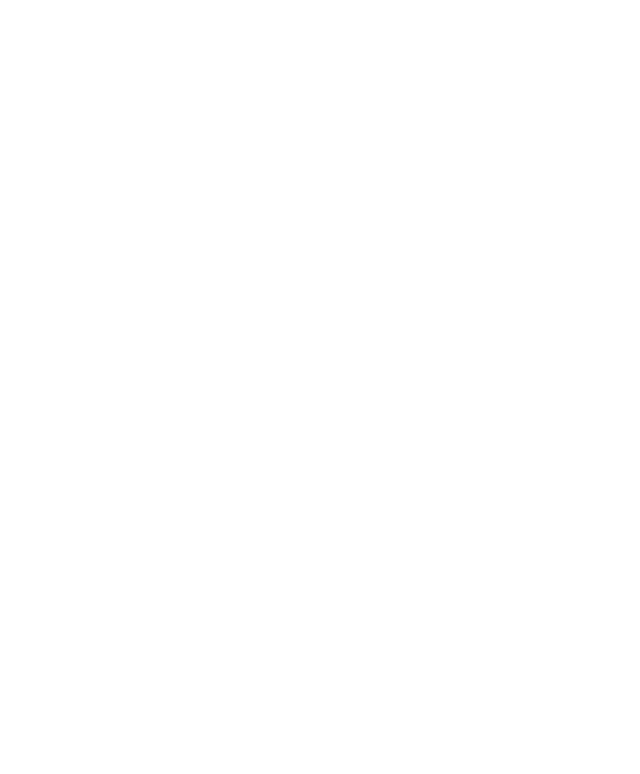
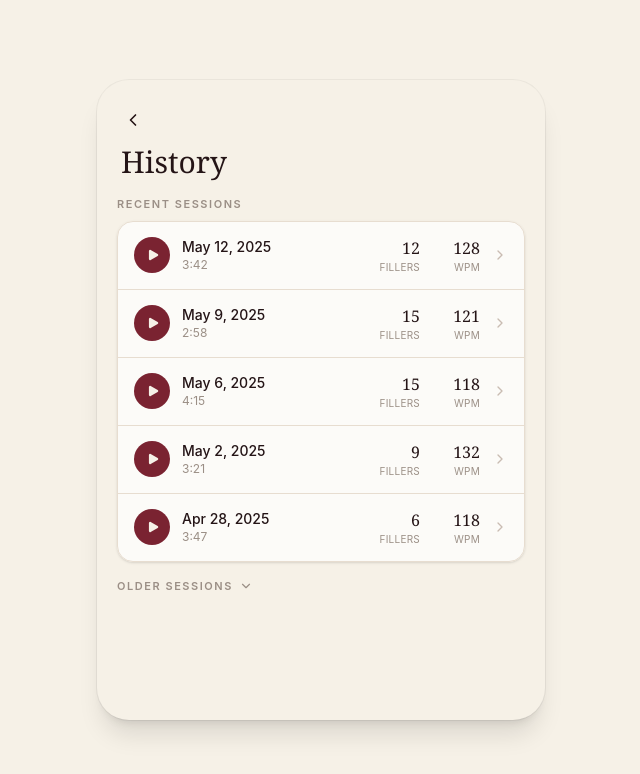
Before and after one commit to Yabowerk/Speaking-Practice-web-app, a React (Vite) app in the folder frontend/: page /history in a window 1280 px wide. Before the commit this address had no page. Shown: the top 774 px of the page, without its empty margins (319-959 px from the left). Built offline with nearby package versions, Linux system fonts and the light colour scheme.

Commit message:
history page added

```diff
--- a/frontend/src/App.jsx
+++ b/frontend/src/App.jsx
@@ -4,6 +4,7 @@
 import Home from "./pages/Home";
 import Recording from "./pages/Recording";
 import Results from "./pages/Results";
+import History from "./pages/History";
 
 function App() {
   const [count, setCount] = useState(0)
@@ -15,6 +16,7 @@
         <Route path="/" element={<Home />} />
         <Route path="/Recording" element={<Recording />} />
         <Route path="/Results" element={<Results />} />
+         <Route path="/history" element={<History/>} />
       </Routes>
     </BrowserRouter>
   )
--- /dev/null
+++ b/frontend/src/pages/History.tsx
@@ -0,0 +1,178 @@
+import React, { useState } from "react";
+import {
+  ChevronLeft,
+  ChevronRight,
+  ChevronDown,
+  Play,
+  Mic,
+} from "lucide-react";
+
+const DEFAULT_RECENT = [
+  { id: 1, date: "May 12, 2025", time: "3:42", fillerWords: 12, wpm: 128 },
+  { id: 2, date: "May 9, 2025", time: "2:58", fillerWords: 15, wpm: 121 },
+  { id: 3, date: "May 6, 2025", time: "4:15", fillerWords: 15, wpm: 118 },
+  { id: 4, date: "May 2, 2025", time: "3:21", fillerWords: 9, wpm: 132 },
+  { id: 5, date: "Apr 28, 2025", time: "3:47", fillerWords: 6, wpm: 118 },
+];
+
+const DEFAULT_OLDER = [
+  { id: 6, date: "Apr 24, 2025", time: "3:05", fillerWords: 14, wpm: 116 },
+  { id: 7, date: "Apr 20, 2025", time: "2:41", fillerWords: 10, wpm: 124 },
+  { id: 8, date: "Apr 15, 2025", time: "3:52", fillerWords: 17, wpm: 112 },
+];
+
+export default function History({
+  recentSessions = DEFAULT_RECENT,
+  olderSessions = DEFAULT_OLDER,
+  onBack = () => {},
+  onOpenSession = () => {},
+  onStartFirstSession = () => {},
+}) {
+  const [showOlder, setShowOlder] = useState(false);
+  const isEmpty = recentSessions.length === 0;
+
+  return (
+    <div className="min-h-screen w-full bg-[#F6F1E7] flex items-center justify-center p-4 sm:p-8">
+      <div className="w-full max-w-sm sm:max-w-md flex flex-col rounded-[2rem] bg-[#F6F1E7] sm:shadow-xl sm:ring-1 sm:ring-black/5 overflow-hidden min-h-[600px] sm:min-h-[640px]">
+        {/* Top bar */}
+        <div className="flex items-center px-5 pt-6 pb-2">
+          <button
+            type="button"
+            onClick={onBack}
+            className="flex h-8 w-8 items-center justify-center rounded-full text-[#241416] transition-colors hover:bg-black/5"
+            aria-label="Go back"
+          >
+            <ChevronLeft className="h-5 w-5" strokeWidth={2} />
+          </button>
+        </div>
+
+        <div className="px-6 pb-4">
+          <h1 className="font-serif text-3xl text-[#241416]">History</h1>
+        </div>
+
+        <div className="flex-1 px-5 pb-8 flex flex-col">
+          {isEmpty ? (
+            <EmptyState onStartFirstSession={onStartFirstSession} />
+          ) : (
+            <>
+              <SectionLabel>Recent Sessions</SectionLabel>
+              <div className="rounded-2xl bg-white/70 border border-[#E7DDD0] divide-y divide-[#E7DDD0] shadow-sm overflow-hidden">
+                {recentSessions.map((session) => (
+                  <SessionRow
+                    key={session.id}
+                    session={session}
+                    onClick={() => onOpenSession(session)}
+                  />
+                ))}
+              </div>
+
+              {olderSessions.length > 0 && (
+                <div className="mt-4">
+                  <button
+                    type="button"
+                    onClick={() => setShowOlder((v) => !v)}
+                    className="flex items-center gap-1.5 text-[11px] font-semibold tracking-[0.14em] text-[#9B8F86] uppercase transition-colors hover:text-[#6B5F5C]"
+                  >
+                    Older Sessions
+                    <ChevronDown
+                      className={`h-3.5 w-3.5 transition-transform ${
+                        showOlder ? "rotate-180" : ""
+                      }`}
+                      strokeWidth={2}
+                    />
+                  </button>
+
+                  {showOlder && (
+                    <div className="mt-3 rounded-2xl bg-white/70 border border-[#E7DDD0] divide-y divide-[#E7DDD0] shadow-sm overflow-hidden">
+                      {olderSessions.map((session) => (
+                        <SessionRow
+                          key={session.id}
+                          session={session}
+                          onClick={() => onOpenSession(session)}
+                        />
+                      ))}
+                    </div>
+                  )}
+                </div>
+              )}
+            </>
+          )}
+        </div>
+      </div>
+    </div>
+  );
+}
+
+function SectionLabel({ children }) {
+  return (
+    <span className="mb-2 text-[11px] font-semibold tracking-[0.14em] text-[#9B8F86] uppercase">
+      {children}
+    </span>
+  );
+}
+
+function SessionRow({ session, onClick }) {
+  return (
+    <button
+      type="button"
+      onClick={onClick}
+      className="w-full flex items-center gap-3 px-4 py-3.5 text-left transition-colors hover:bg-black/[0.02]"
+    >
+      <span className="flex h-9 w-9 shrink-0 items-center justify-center rounded-full bg-[#7A2331] text-[#F6F1E7]">
+        <Play className="h-3.5 w-3.5 fill-current ml-0.5" strokeWidth={0} />
+      </span>
+
+      <span className="flex-1 min-w-0">
+        <span className="block text-sm font-medium text-[#241416]">
+          {session.date}
+        </span>
+        <span className="block text-xs text-[#9B8F86]">{session.time}</span>
+      </span>
+
+      <span className="shrink-0 text-right">
+        <span className="block font-serif text-base text-[#241416]">
+          {session.fillerWords}
+        </span>
+        <span className="block text-[10px] tracking-wide text-[#9B8F86] uppercase">
+          Fillers
+        </span>
+      </span>
+
+      <span className="shrink-0 text-right w-12">
+        <span className="block font-serif text-base text-[#241416]">
+          {session.wpm}
+        </span>
+        <span className="block text-[10px] tracking-wide text-[#9B8F86] uppercase">
+          WPM
+        </span>
+      </span>
+
+      <ChevronRight
+        className="h-4 w-4 shrink-0 text-[#C9BCB2]"
+        strokeWidth={2}
+      />
+    </button>
+  );
+}
+
+function EmptyState({ onStartFirstSession }) {
+  return (
+    <div className="flex-1 flex flex-col items-center justify-center gap-5 rounded-2xl bg-white/70 border border-[#E7DDD0] py-16 px-6 text-center">
+      <span className="flex h-16 w-16 items-center justify-center rounded-full bg-[#FBEDEE] text-[#8C2E3B]">
+        <Mic className="h-6 w-6" strokeWidth={1.75} />
+      </span>
+      <p className="text-sm text-[#6B5F5C] leading-relaxed">
+        No sessions yet
+        <br />
+        will show up here.
+      </p>
+      <button
+        type="button"
+        onClick={onStartFirstSession}
+        className="rounded-full bg-[#7A2331] px-6 py-3 text-sm font-semibold text-[#F6F1E7] shadow-sm transition-colors hover:bg-[#6A1E2A] active:scale-[0.98]"
+      >
+        Start Your First Session
+      </button>
+    </div>
+  );
+}
```
